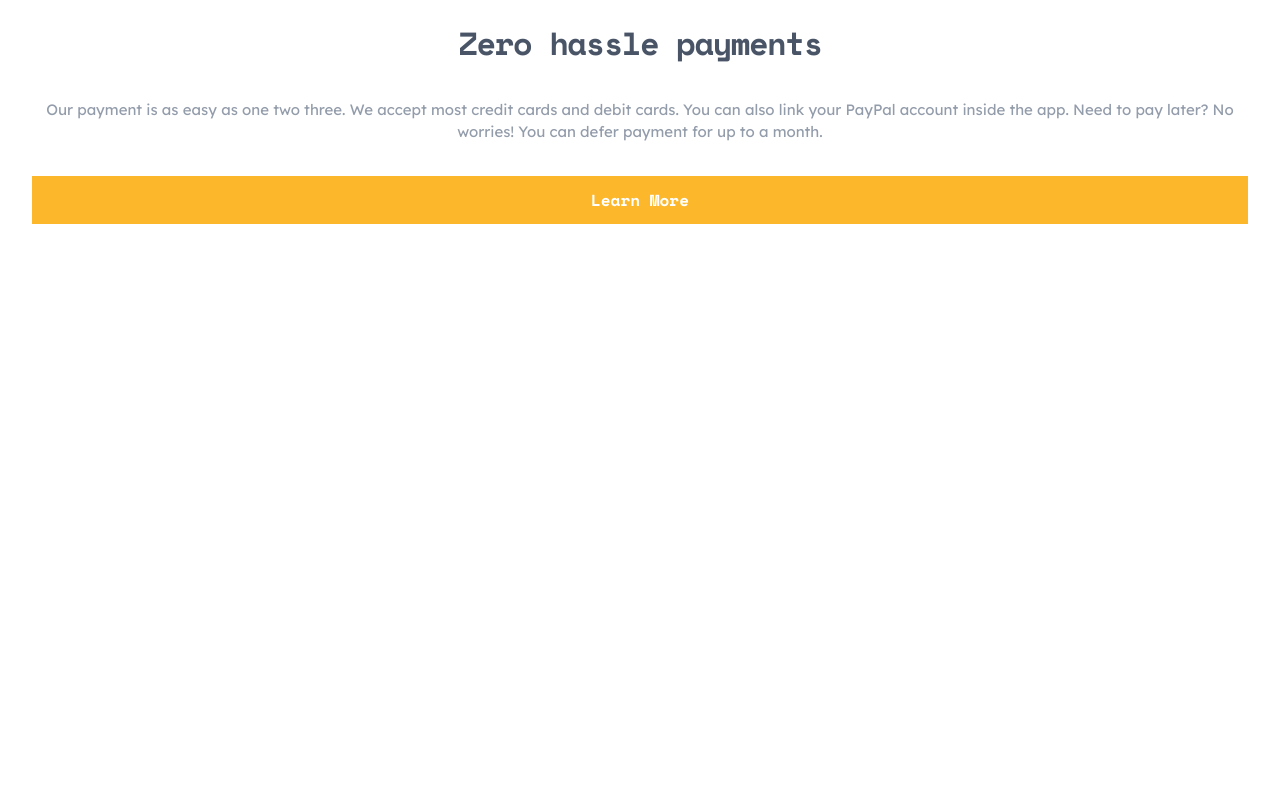
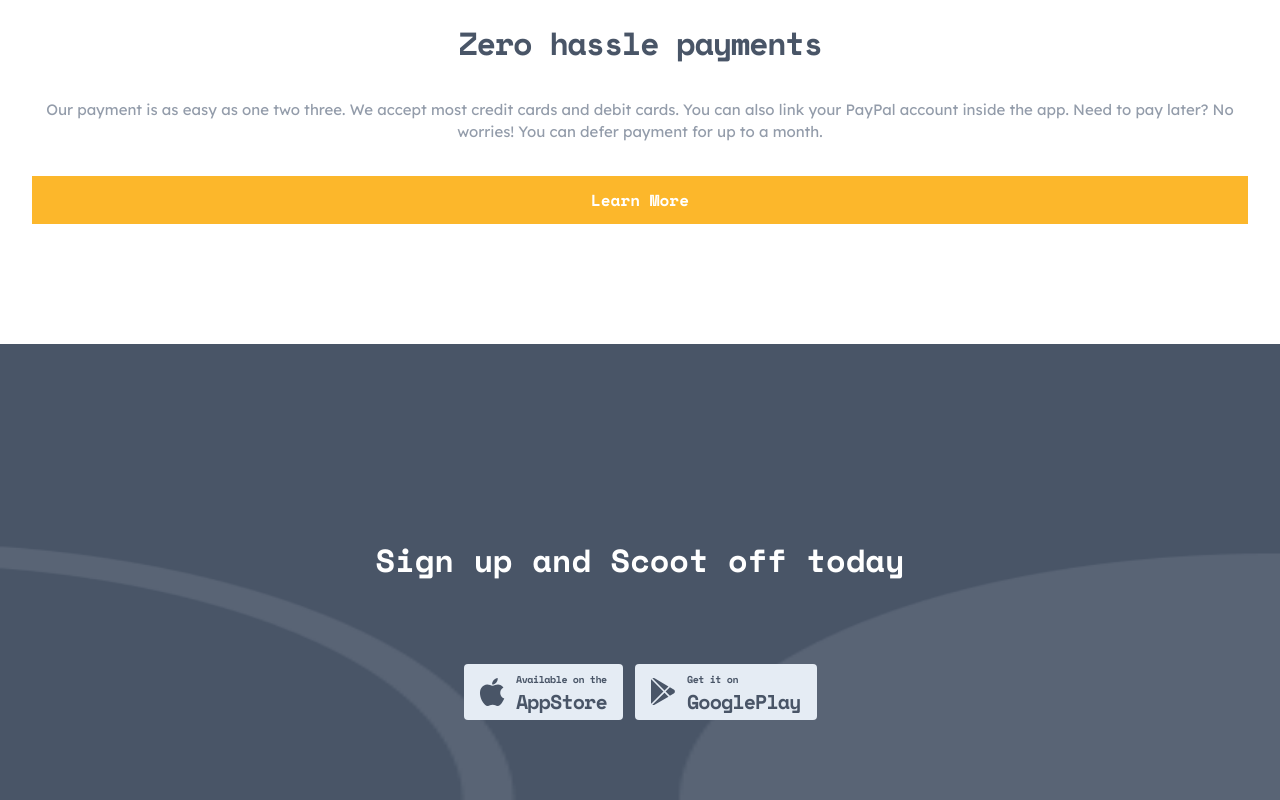
Before and after one commit to nikanoza/scoot-app, a React (Vite) app: page / in a window 1280 px wide. Shown: the part 3768-4568 px from the top of the page. Before the commit the page ends 4112 px from the top, so only its background shows below. Built offline with nearby package versions, Linux system fonts and the light colour scheme.

Commit message:
feat: work with footer top part

```diff
--- a/src/App.tsx
+++ b/src/App.tsx
@@ -1,13 +1,14 @@
 import { useState } from "react";
-import { Header, Routing } from "./layouts";
+import { Footer, Header, Routing } from "./layouts";
 
 function App() {
   const [showMenu, setShowMenu] = useState(false);
 
   return (
-    <div className="w-full min-h-screen">
+    <div className="w-full min-h-screen bg-white">
       <Header showMenu={showMenu} setShowMenu={setShowMenu} />
       <Routing />
+      <Footer />
     </div>
   );
 }
--- a/src/components/home/Infos.tsx
+++ b/src/components/home/Infos.tsx
@@ -4,7 +4,7 @@ import { LeftDownwardArrow, RightArrow } from "../../svg";
 
 const Infos = () => {
   return (
-    <section className="mt-32 flex flex-col w-full px-8 gap-[120px] mb-[120px]">
+    <section className="mt-32 flex flex-col w-full px-8 gap-[120px]">
       <div className="w-full relative">
         <div className="absolute top-40 -right-[420px]">
           <LeftDownwardArrow />
--- a/src/index.css
+++ b/src/index.css
@@ -28,4 +28,8 @@ body {
     background-image: url(./assets/images/home-hero-mobile.jpg);
     background-size: 100% 100%;
   }
+  .footer-mobile {
+    background-image: url(./assets/images/footer-mobile.png);
+    background-size: 100% 100%;
+  }
 }
--- /dev/null
+++ b/src/layouts/Footer.tsx
@@ -0,0 +1,19 @@
+import { AppStore, GooglePlay } from "../svg";
+
+const Footer = () => {
+  return (
+    <footer className="w-full mt-[120px]">
+      <div className="w-full px-8 py-20 footer-mobile flex flex-col items-center gap-20">
+        <h2 className="mono font-bold text-white text-[32px] mt-28 text-center">
+          Sign up and Scoot off today
+        </h2>
+        <div className="flex items-center gap-3">
+          <AppStore />
+          <GooglePlay />
+        </div>
+      </div>
+    </footer>
+  );
+};
+
+export default Footer;
--- a/src/layouts/index.ts
+++ b/src/layouts/index.ts
@@ -1,2 +1,3 @@
 export { default as Routing } from "./Routing";
 export { default as Header } from "./Header";
+export { default as Footer } from "./Footer";
```
